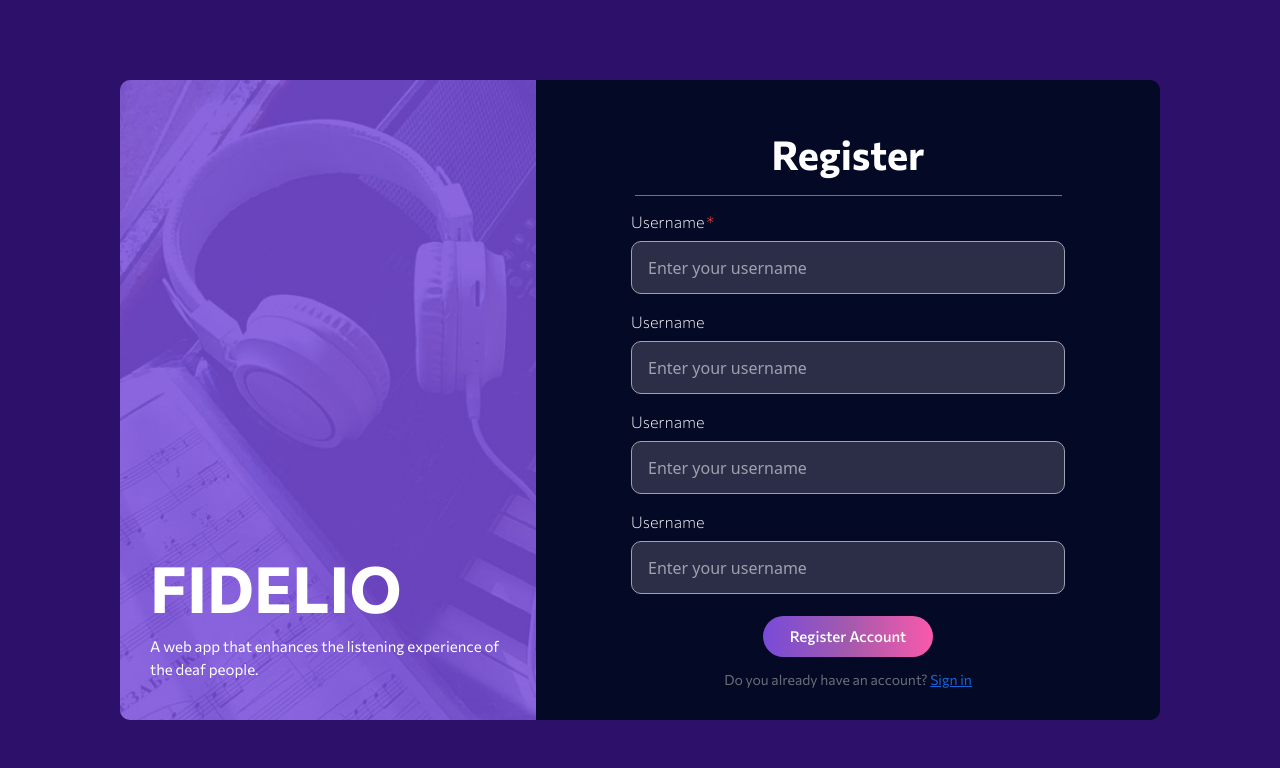
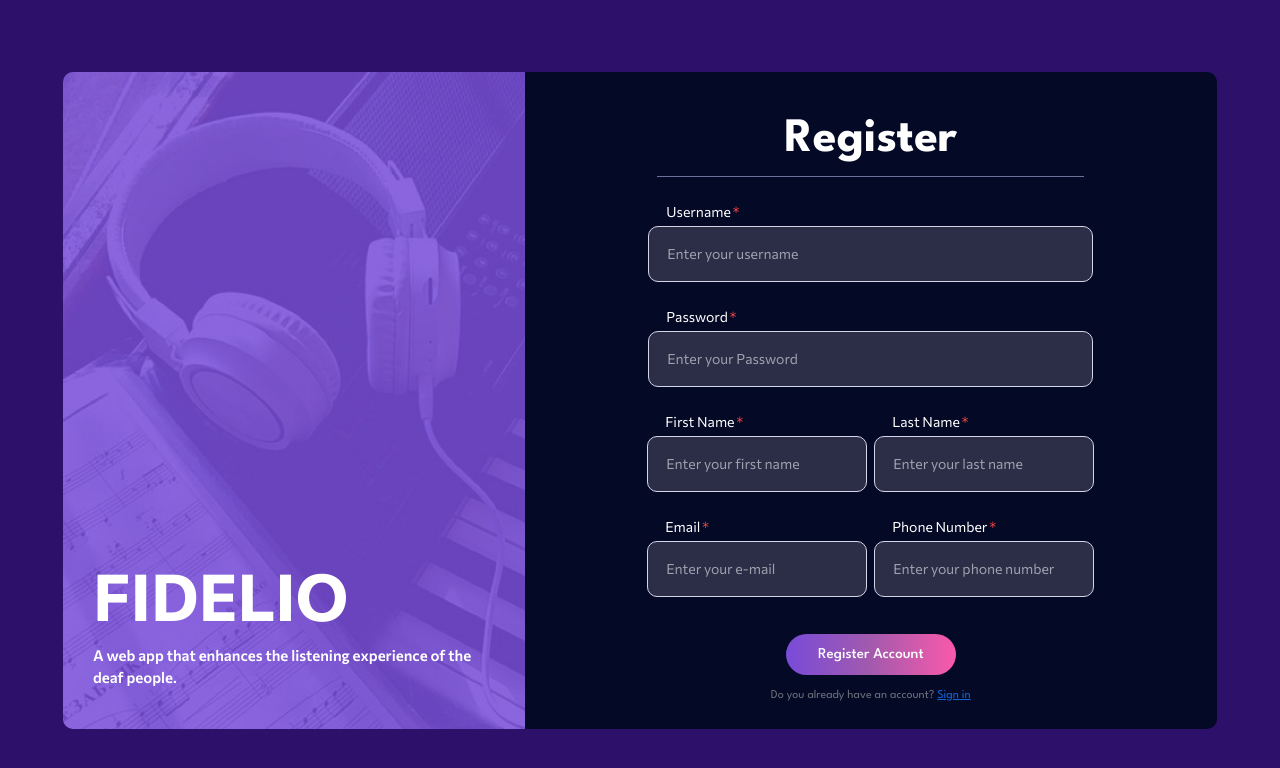
Before and after one commit to nnampp/Fidelio, a Next.js app: page /register in a window 1280 px wide. Shown: the top 768 px of the page. Built offline with nearby package versions, Linux system fonts and the light colour scheme.

Commit message:
create sign_in and update register

```diff
--- a/pages/register.js
+++ b/pages/register.js
@@ -1,4 +1,5 @@
 import img_register from '../public/img_register.png'
+import Link from 'next/link'
 
 export default function register() {
    return (
@@ -6,46 +7,52 @@ export default function register() {
          <div className="bg-[#2D106A] w-full h-screen">
             <div className="mx-auto xl:container">
                <div className="flex flex-row justify-center h-screen items-center ">
-                  <div className="flex flex-row w-[1040px] h-[640px]">
+                  <div className="flex flex-row w-[1154px] h-[657px]">
                      <div className="basis-2/5 bg-[#8957F8] rounded-l-[10px]">
                         <div style={{ backgroundImage: `url(/img_register.png)` }} className="bg-cover w-full h-full">
                            <div className='flex flex-col justify-end px-[30px] pb-[40px] w-full h-full'>
-                              <div className="text-[64px] font-Commissioner font-bold text-[#FFFFFF]">FIDELIO</div>
-                              <p className="text-[15px] font-Commissioner font-normal text-[#FFFFFF]">A web app that enhances the listening experience of the deaf people.</p>
+                              <div className="text-[65px] font-Commissioner font-bold text-[#FFFFFF]">FIDELIO</div>
+                              <p className="text-[15px] font-Commissioner font-semibold text-[#FFFFFF]">A web app that enhances the listening experience of the deaf people.</p>
                            </div>
                         </div>
                      </div>
                      <div className="basis-3/5 bg-[#040926] rounded-r-[10px]">
-                        <div className="flex flex-col w-full h-full items-center pt-[44px]">
-                           <div className='text-[40px] font-Commissioner font-bold text-[#FFFFFF] mb-[11px]'>Register</div>
-                           <div className='w-[427px] h-[1px] bg-[#6D7097] mb-[14px]'></div>
-                           <div className='flex flex-col items-start gap-[7px] mb-[16px]'>
-                              <label htmlFor="" className="font-Commissioner font-extralight text-[#FFFFFF] after:content-['*'] after:ml-0.5 after:text-red-500">Username</label>
-                              <input type="text" className="bg-[#2C2E47]  w-[434px] h-[53px]  border border-gray-400 rounded-[10px] pl-[16px] px-[16px] text-[#FFFFFF] focus:ring-[#5D37AC] focus:ring focus:text-white focus:outline-none " placeholder="Enter your username" required/>
+                        <div className="flex flex-col w-full h-full items-center pt-[32px]">
+                           <div className='text-[48px] font-League_Spartan font-bold text-[#FFFFFF]'>Register</div>
+                           <div className='w-[427px] h-[1px] bg-[#6D7097] mb-[24px]'></div>
+                           <div className='flex flex-col items-start gap-[4px] mb-[24px]'>
+                              <label htmlFor="" className="font-Commissioner text-[14px] font-normal text-[#FFFFFF] ml-[18px] after:content-['*'] after:ml-0.5 after:text-red-500">Username</label>
+                              <input type="text" className="bg-[#2C2E47]  w-[445px] h-[56px]  border border-[#D6D5E8] rounded-[10px] pl-[18px] py-[18px] text-[#FFFFFF] font-Commissioner text-[14px] focus:ring-[#5D37AC] focus:ring focus:text-white focus:outline-none " placeholder="Enter your username" required />
                               {/* <p class="text-sm text-green-600 font-Commissioner "><span class="font-medium">Well done!</span> Some success messsage.</p> */}
                            </div>
-                           <div className='flex flex-col items-start gap-[7px] mb-[16px]'>
-                              <label htmlFor="" className="font-Commissioner font-extralight text-[#FFFFFF]">Username</label>
-                              <input type="text" className="bg-[#2C2E47]  w-[434px] h-[53px]  border border-gray-400 rounded-[10px] pl-[16px] px-[16px] text-[#FFFFFF] focus:ring-[#5D37AC] focus:ring focus:text-white focus:outline-none " placeholder="Enter your username" />
-                           </div>
-                           <div className='flex flex-col items-start gap-[7px] mb-[16px]'>
-                              <label htmlFor="" className="font-Commissioner font-extralight text-[#FFFFFF]">Username</label>
-                              <input type="text" className="bg-[#2C2E47]  w-[434px] h-[53px]  border border-gray-400 rounded-[10px] pl-[16px] px-[16px] text-[#FFFFFF] focus:ring-[#5D37AC] focus:ring focus:text-white focus:outline-none " placeholder="Enter your username" />
-                           </div>
-                           <div className='flex flex-col items-start gap-[7px] mb-[22px]'>
-                              <label htmlFor="" className="font-Commissioner font-extralight text-[#FFFFFF]">Username</label>
-                              <input type="text" className="bg-[#2C2E47]  w-[434px] h-[53px]  border border-gray-400 rounded-[10px] pl-[16px] px-[16px] text-[#FFFFFF] focus:ring-[#5D37AC] focus:ring focus:text-white focus:outline-none " placeholder="Enter your username" />
+                           <div className='flex flex-col items-start gap-[4px] mb-[24px]'>
+                              <label htmlFor="" className="font-Commissioner text-[14px] font-normal text-[#FFFFFF] ml-[18px] after:content-['*'] after:ml-0.5 after:text-red-500">Password</label>
+                              <input type="password" className="bg-[#2C2E47]  w-[445px] h-[56px]  border border-[#D6D5E8] rounded-[10px] pl-[18px] py-[18px] text-[#FFFFFF] font-Commissioner text-[14px] focus:ring-[#5D37AC] focus:ring focus:text-white focus:outline-none " placeholder="Enter your Password" required />
+                              {/* <p class="text-sm text-green-600 font-Commissioner "><span class="font-medium">Well done!</span> Some success messsage.</p> */}
                            </div>
 
-
-                           {/* <div className="w-[427px] mb-[21px]">
-                              <input type="checkbox" className="bg-[#D9D9D9] w-[15px] h-[15px] mr-[9px] rounded-sm focus:ring-2 focus:ring-[#5D37AC]"/>
-                              <label htmlFor="" className="text-[13px] font-Commissioner text-[#696F79]">I agree to<span className="text-[#1565D8]"><u> terms & conditions</u></span> </label>
-                           </div> */}
-                           <button type="submit" className="w-[170px] h-[41px] rounded-[50px] text-[15px] text-[#FFFFFF] font-medium font-Commissioner bg-gradient-to-r from-[#794BD9] via-[#A35AAD] to-[#FA59AB] mb-[12px] focus:ring focus:ring-[#5D37AC]" >
-                              Register Account
-                           </button>
-                           <div className="text-[14px] font-Commissioner text-[#696F79]">Do you already have an account?  <span className="text-[#1565D8]"><u>Sign in</u></span> </div>
+                           <div className='flex flex-row gap-[7px] mb-[24px]'>
+                              <div className='flex flex-col items-start gap-[4px] '>
+                                 <label htmlFor="" className="font-Commissioner text-[14px] font-normal text-[#FFFFFF] ml-[18px] after:content-['*'] after:ml-0.5 after:text-red-500">First Name</label>
+                                 <input type="text" className="bg-[#2C2E47]  w-[220px] h-[56px]  border border-[#D6D5E8] rounded-[10px] pl-[18px] py-[18px] text-[#FFFFFF] font-Commissioner text-[14px] focus:ring-[#5D37AC] focus:ring focus:text-white focus:outline-none " placeholder="Enter your first name" required />
+                              </div>
+                              <div className='flex flex-col items-start gap-[4px] '>
+                                 <label htmlFor="" className="font-Commissioner text-[14px] font-normal text-[#FFFFFF] ml-[18px] after:content-['*'] after:ml-0.5 after:text-red-500">Last Name</label>
+                                 <input type="text" className="bg-[#2C2E47]  w-[220px] h-[56px]  border border-[#D6D5E8] rounded-[10px] pl-[18px] py-[18px] text-[#FFFFFF] font-Commissioner text-[14px] focus:ring-[#5D37AC] focus:ring focus:text-white focus:outline-none " placeholder="Enter your last name" required />
+                              </div>
+                           </div>
+                           <div className='flex flex-row gap-[7px] mb-[37px]'>
+                              <div className='flex flex-col items-start gap-[4px] '>
+                                 <label htmlFor="" className="font-Commissioner text-[14px] font-normal text-[#FFFFFF] ml-[18px] after:content-['*'] after:ml-0.5 after:text-red-500">Email</label>
+                                 <input type="text" className="bg-[#2C2E47]  w-[220px] h-[56px]  border border-[#D6D5E8] rounded-[10px] pl-[18px] py-[18px] text-[#FFFFFF] font-Commissioner text-[14px] focus:ring-[#5D37AC] focus:ring focus:text-white focus:outline-none " placeholder="Enter your e-mail" required />
+                              </div>
+                              <div className='flex flex-col items-start gap-[4px] '>
+                                 <label htmlFor="" className="font-Commissioner text-[14px] font-normal text-[#FFFFFF] ml-[18px] after:content-['*'] after:ml-0.5 after:text-red-500">Phone Number</label>
+                                 <input type="text" className="bg-[#2C2E47]  w-[220px] h-[56px]  border border-[#D6D5E8] rounded-[10px] pl-[18px] py-[18px] text-[#FFFFFF] font-Commissioner text-[14px] focus:ring-[#5D37AC] focus:ring focus:text-white focus:outline-none " placeholder="Enter your phone number" required />
+                              </div>
+                           </div>
+                           <button type="submit" className="w-[170px]  h-[41px] rounded-[50px] text-[15px] text-[#FFFFFF] font-medium font-League_Spartan bg-gradient-to-r from-[#794BD9] via-[#A35AAD] to-[#FA59AB] mb-[12px] focus:ring focus:ring-[#5D37AC]" >Register Account</button>
+                           <div className="font-League_Spartan text-[#696F79] text-[12px]">Do you already have an account? <Link href="/signin"><span className="text-[#1565D8]"><u className=' cursor-pointer'>Sign in</u></span></Link>  </div>
                         </div>
                      </div>
                   </div>
--- /dev/null
+++ b/pages/signin.js
@@ -0,0 +1,45 @@
+import img_register from '../public/img_register.png'
+import Link from 'next/link'
+
+export default function register() {
+   return (
+      <>
+         <div className="bg-[#00205F] w-full h-screen">
+            <div className="mx-auto xl:container">
+               <div className="flex flex-row justify-center h-screen items-center ">
+                  <div className="flex flex-row w-[1026px] h-[639px]">
+                     <div className="basis-[54.67%] bg-[#7BB2E5] rounded-l-[10px]">
+                        <div style={{ backgroundImage: `url(/img_register.png)` }} className="bg-cover w-full h-full">
+                           <div className='flex flex-col justify-end px-[30px] pb-[40px] w-full h-full'>
+                              <div className="text-[65px] font-Commissioner font-bold text-[#FFFFFF]">FIDELIO</div>
+                              <p className="text-[15px] font-Commissioner font-semibold text-[#FFFFFF]">A web app that enhances the listening experience of the deaf people.</p>
+                           </div>
+                        </div>
+                     </div>
+                     <div className="basis-[45.33%] bg-[#040926] rounded-r-[10px]">
+                        <div className="flex flex-col w-full h-full items-center pt-[80px]">
+                           <div className='text-[55px] font-League_Spartan font-bold text-[#FFFFFF] mb-[18px]'>Sign in</div>
+                           <div className='font-Commissioner font-normal text-[#FFFFFF] mb-[40px]'>Welcome ! Let's log in before to the website.</div>
+                           <div className='flex flex-col items-start gap-[8px] mb-[24px]'>
+                              <label htmlFor="" className="font-Commissioner text-[14px] font-normal text-[#FFFFFF] ml-[18px] after:content-['*'] after:ml-0.5 after:text-red-500">Username</label>
+                              <input type="text" className="bg-[#2C2E47]  w-[343px] h-[56px]  border border-[#D6D5E8] rounded-[10px] pl-[18px] py-[18px] text-[#FFFFFF] font-Commissioner text-[14px] focus:ring-[#7BB2E5] focus:ring focus:text-white focus:outline-none " placeholder="Enter your username" required />
+                              {/* <p class="text-sm text-green-600 font-Commissioner "><span class="font-medium">Well done!</span> Some success messsage.</p> */}
+                           </div>
+                           <div className='flex flex-col items-start gap-[8px] mb-[51px]'>
+                              <label htmlFor="" className="font-Commissioner text-[14px] font-normal text-[#FFFFFF] ml-[18px] after:content-['*'] after:ml-0.5 after:text-red-500">Password</label>
+                              <input type="password" className="bg-[#2C2E47]  w-[343px] h-[56px]  border border-[#D6D5E8] rounded-[10px] pl-[18px] py-[18px] text-[#FFFFFF] font-Commissioner text-[14px] focus:ring-[#7BB2E5] focus:ring focus:text-white focus:outline-none " placeholder="Enter your Password" required />
+                              {/* <p class="text-sm text-green-600 font-Commissioner "><span class="font-medium">Well done!</span> Some success messsage.</p> */}
+                           </div>
+
+
+                           <button type="submit" className="w-[170px] h-[41px] rounded-[50px] text-[15px] text-[#FFFFFF] font-bold font-League_Spartan bg-gradient-to-r from-[#723AE8] via-[#6763CE] to-[#7BB2E5] mb-[44px] focus:ring focus:ring-[#7BB2E5]" >Login</button>
+                           <div className="font-League_Spartan text-[#696F79]">I don't have an account? <Link href="/register"><span className="text-[#1565D8]"><u className=' cursor-pointer'>Register</u></span></Link>  </div>
+                        </div>
+                     </div>
+                  </div>
+               </div>
+            </div>
+         </div>
+      </>
+   )
+}
```
